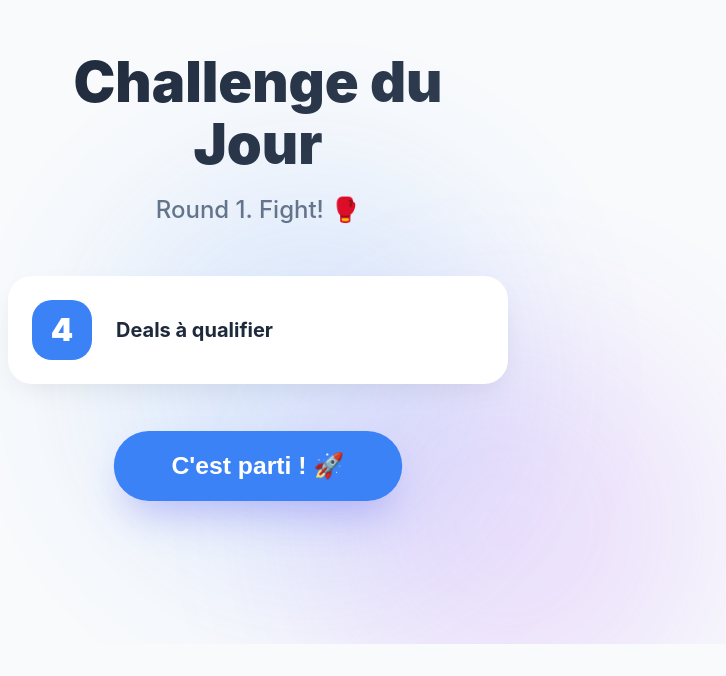
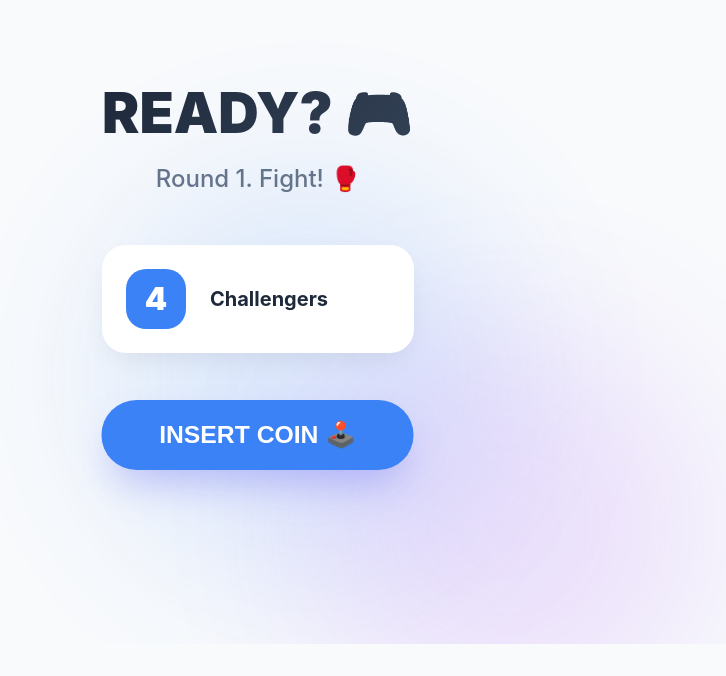
Before and after one commit to edbutterflyagency/dailydeals, a Vue app: page / in a window 1280 px wide. Shown: the part 124-800 px from the top of the page, without its empty margins (382-1108 px from the left). Built offline with nearby package versions, Linux system fonts and the light colour scheme; no server answers.

Commit message:
🎮 SF2 style for start screen

```diff
--- a/src/data/copy.js
+++ b/src/data/copy.js
@@ -15,10 +15,10 @@
 // 🏠 ÉCRAN D'ACCUEIL (StartScreen)
 // ============================================
 export const startScreen = {
-  title: "Challenge du Jour",
+  title: "READY? 🎮",
   subtitle: "Round 1. Fight! 🥊",
-  dealCountLabel: "Deals à qualifier",
-  startButton: "C'est parti ! 🚀"
+  dealCountLabel: "Challengers",
+  startButton: "INSERT COIN 🕹️"
 };
 
 // ============================================
```
